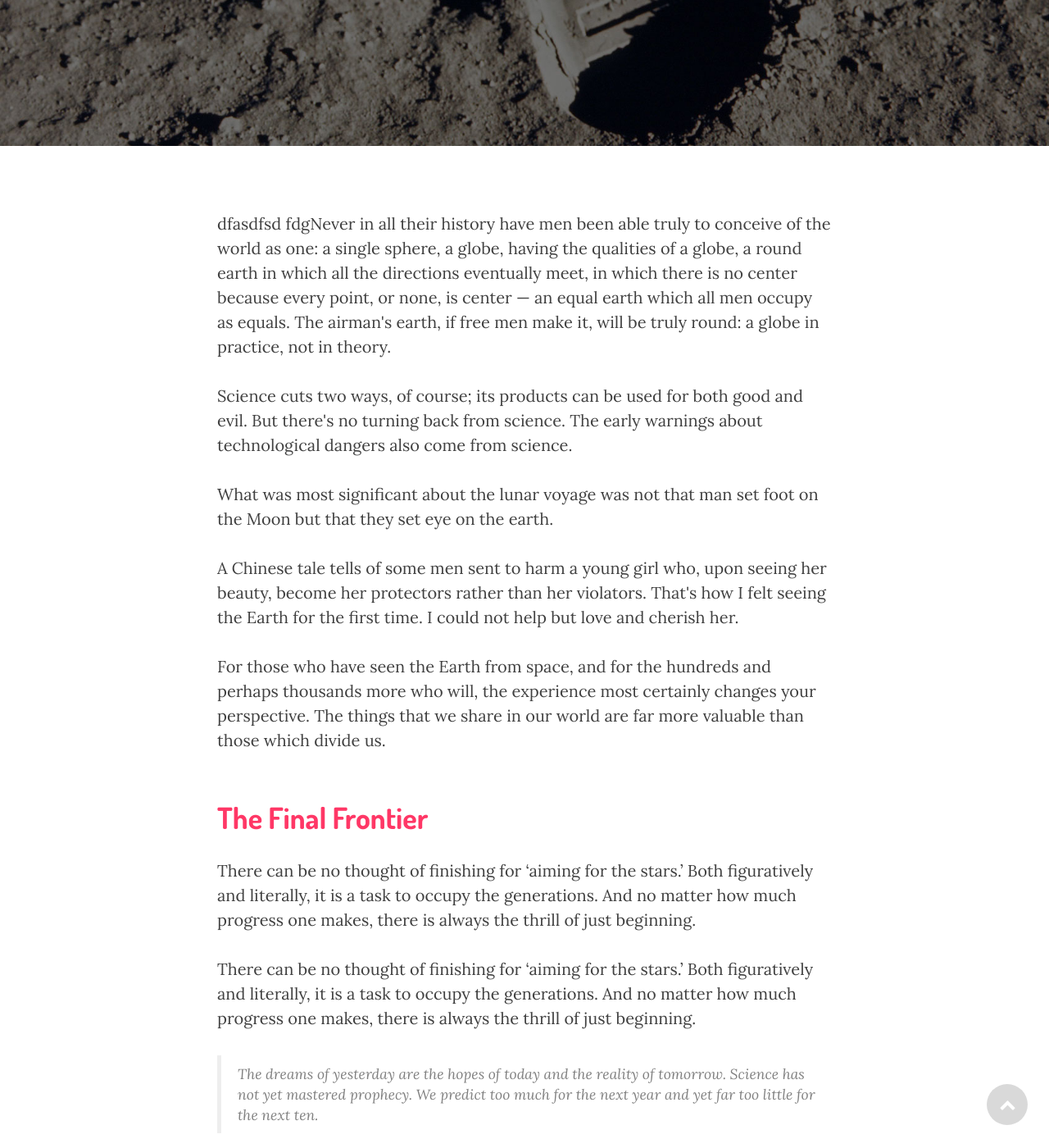
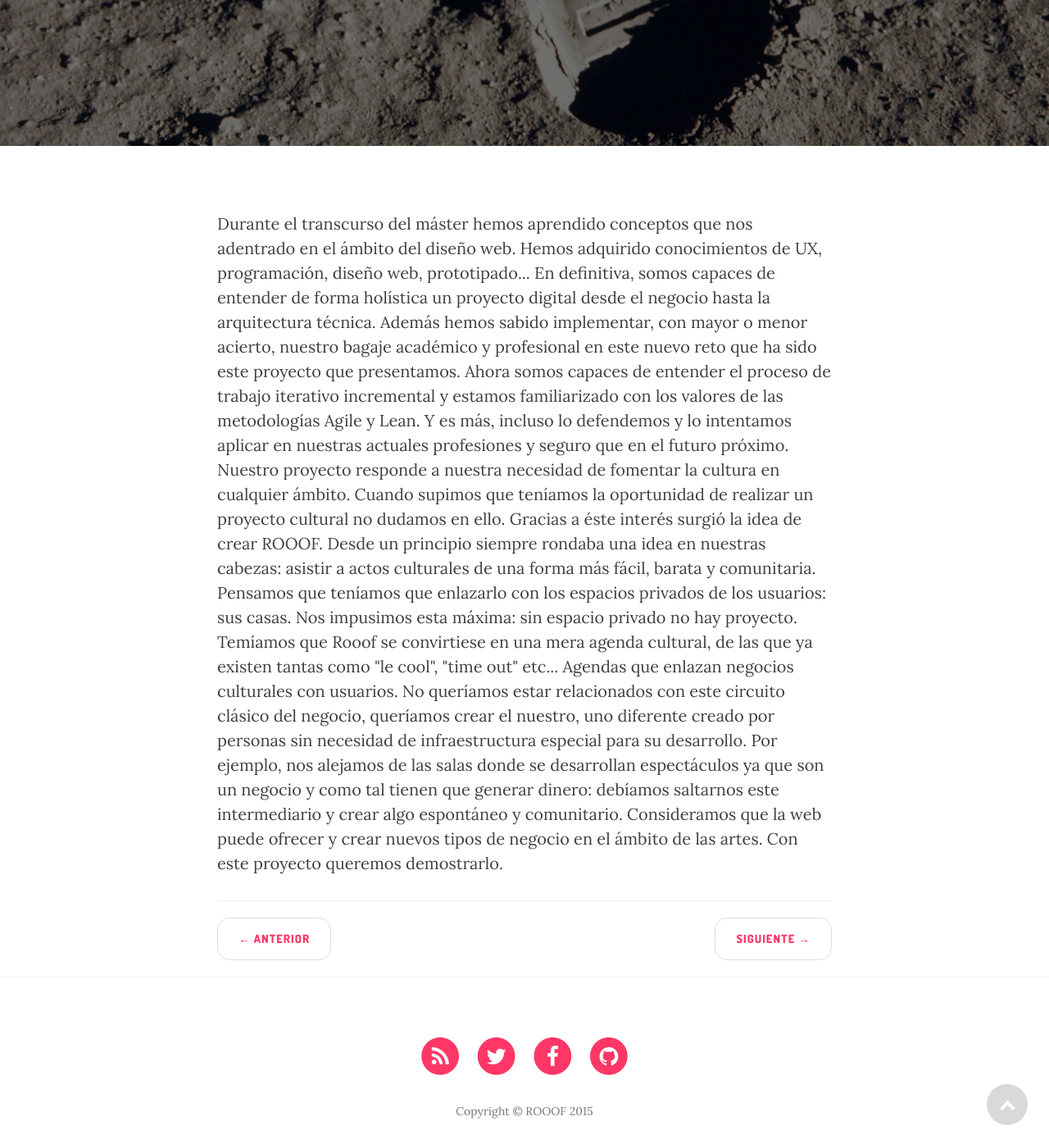
Before and after one commit to Rooof-Project/memoria, a Jekyll site: the page built from _posts/2015-04-19-explicacion-del-proyecto.markdown, in a window 1280 px wide and 1400 px high, scrolled down 276 px. Shown: the whole window at 82% size. Built offline with Jekyll 4.4.1, drawn with Linux system fonts in a browser that asks for light colours; nearby versions of some CDN libraries; some of the changed text lies outside the part shown.

Commit message:
Cambie el titulo y le copie el contenido

```diff
--- a/_posts/2015-04-19-explicacion-del-proyecto.markdown
+++ b/_posts/2015-04-19-explicacion-del-proyecto.markdown
@@ -1,41 +1,25 @@
 ---
-layout:     post
-title:      "Explicación del proyecto"
-subtitle:   "Subtítulo."
-header-img: "img/post-bg-05.jpg"
+layout: post
+title: 1 Introducción y contexto
+subtitle: Subtítulo.
+"header-img": "img/post-bg-05.jpg"
+published: true
 ---
 
-<p>dfasdfsd fdgNever in all their history have men been able truly to conceive of the world as one: a single sphere, a globe, having the qualities of a globe, a round earth in which all the directions eventually meet, in which there is no center because every point, or none, is center — an equal earth which all men occupy as equals. The airman's earth, if free men make it, will be truly round: a globe in practice, not in theory.</p>
+<p> Durante el transcurso del máster hemos aprendido conceptos que nos adentrado en el ámbito del diseño web. Hemos adquirido conocimientos de UX, programación, diseño web, prototipado... En definitiva, somos capaces de entender de forma holística un proyecto digital desde el negocio hasta la arquitectura técnica.
 
-<p>Science cuts two ways, of course; its products can be used for both good and evil. But there's no turning back from science. The early warnings about technological dangers also come from science.</p>
+Además hemos sabido implementar, con mayor o menor acierto, nuestro bagaje académico y profesional en este nuevo reto que ha sido este proyecto que presentamos.
 
-<p>What was most significant about the lunar voyage was not that man set foot on the Moon but that they set eye on the earth.</p>
+Ahora somos capaces de entender el proceso de trabajo iterativo incremental y estamos familiarizado con los valores de las metodologías Agile y Lean. Y es más, incluso lo defendemos y lo intentamos aplicar en nuestras actuales profesiones y seguro que en el futuro próximo.
 
-<p>A Chinese tale tells of some men sent to harm a young girl who, upon seeing her beauty, become her protectors rather than her violators. That's how I felt seeing the Earth for the first time. I could not help but love and cherish her.</p>
+Nuestro proyecto responde a nuestra necesidad de fomentar la cultura en cualquier ámbito. Cuando supimos que teníamos la oportunidad de realizar un proyecto cultural no dudamos en ello. Gracias a éste interés surgió la idea de crear ROOOF.
 
-<p>For those who have seen the Earth from space, and for the hundreds and perhaps thousands more who will, the experience most certainly changes your perspective. The things that we share in our world are far more valuable than those which divide us.</p>
+Desde un principio siempre rondaba una idea en nuestras cabezas: asistir a actos culturales de una forma más fácil, barata y comunitaria. Pensamos que teníamos que enlazarlo con los espacios privados de los usuarios: sus casas.
 
-<h2 class="section-heading">The Final Frontier</h2>
+Nos impusimos esta máxima: sin espacio privado no hay proyecto. Temíamos que Rooof se convirtiese en una mera agenda cultural, de las que ya existen tantas como "le cool", "time out" etc... Agendas que enlazan negocios culturales con usuarios.
+No queríamos estar relacionados con este circuito clásico del negocio, queríamos crear el nuestro, uno diferente creado por personas sin necesidad de infraestructura especial para su desarrollo.
 
-<p>There can be no thought of finishing for ‘aiming for the stars.’ Both figuratively and literally, it is a task to occupy the generations. And no matter how much progress one makes, there is always the thrill of just beginning.</p>
+Por ejemplo, nos alejamos de las salas donde se desarrollan espectáculos ya que son un negocio y como tal tienen que generar dinero: debíamos saltarnos este intermediario y crear algo espontáneo y comunitario.
 
-<p>There can be no thought of finishing for ‘aiming for the stars.’ Both figuratively and literally, it is a task to occupy the generations. And no matter how much progress one makes, there is always the thrill of just beginning.</p>
-
-<blockquote>The dreams of yesterday are the hopes of today and the reality of tomorrow. Science has not yet mastered prophecy. We predict too much for the next year and yet far too little for the next ten.</blockquote>
-
-<p>Spaceflights cannot be stopped. This is not the work of any one man or even a group of men. It is a historical process which mankind is carrying out in accordance with the natural laws of human development.</p>
-
-<h2 class="section-heading">Reaching for the Stars</h2>
-
-<p>As we got further and further away, it [the Earth] diminished in size. Finally it shrank to the size of a marble, the most beautiful you can imagine. That beautiful, warm, living object looked so fragile, so delicate, that if you touched it with a finger it would crumble and fall apart. Seeing this has to change a man.</p>
-
-<a href="#">
-    <img src="{{ site.baseurl }}/img/post-sample-image.jpg" alt="Post Sample Image">
-</a>
-<span class="caption text-muted">To go places and do things that have never been done before – that’s what living is all about.</span>
-
-<p>Space, the final frontier. These are the voyages of the Starship Enterprise. Its five-year mission: to explore strange new worlds, to seek out new life and new civilizations, to boldly go where no man has gone before.</p>
-
-<p>As I stand out here in the wonders of the unknown at Hadley, I sort of realize there’s a fundamental truth to our nature, Man must explore, and this is exploration at its greatest.</p>
-
-<p>Placeholder text by <a href="http://spaceipsum.com/">Space Ipsum</a>. Photographs by <a href="https://www.flickr.com/photos/nasacommons/">NASA on The Commons</a>.</p>
+Consideramos que la web puede ofrecer y crear nuevos tipos de negocio en el ámbito de las artes. Con este proyecto queremos demostrarlo.
+</p>
```
